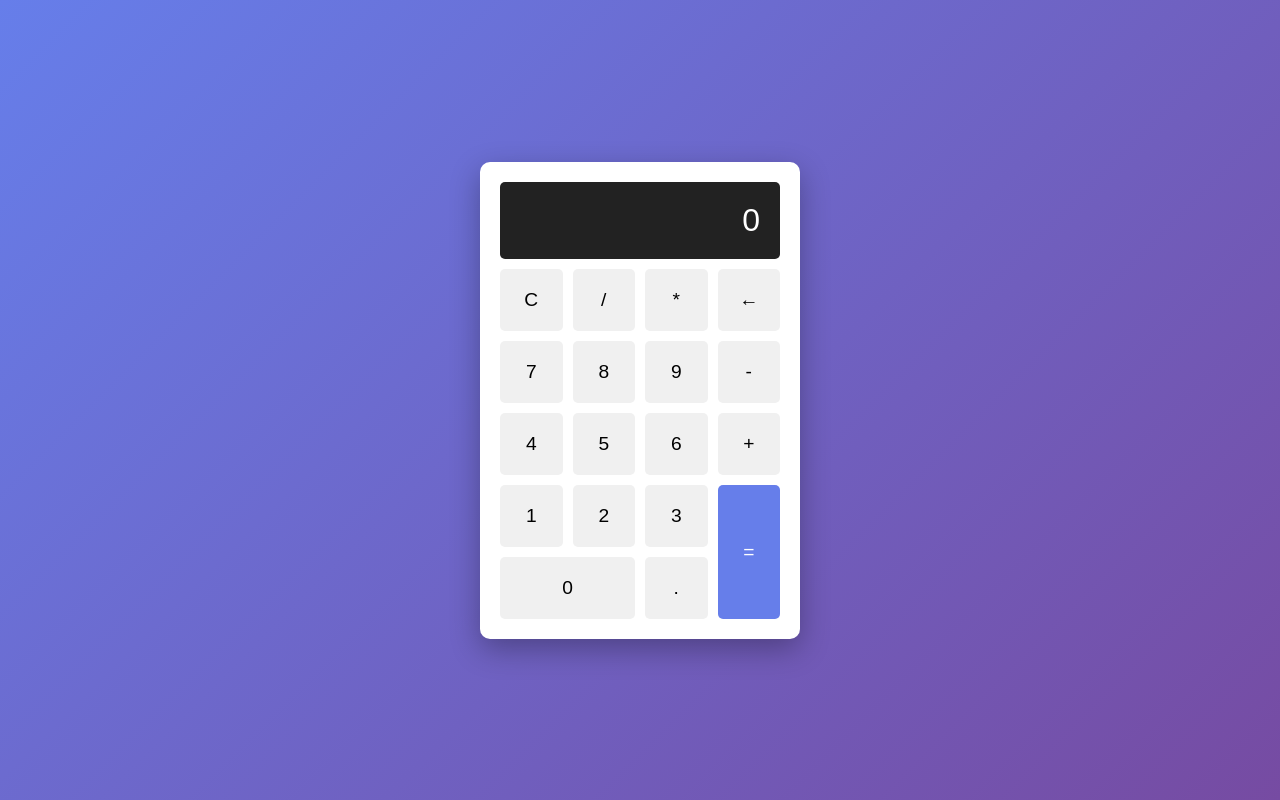
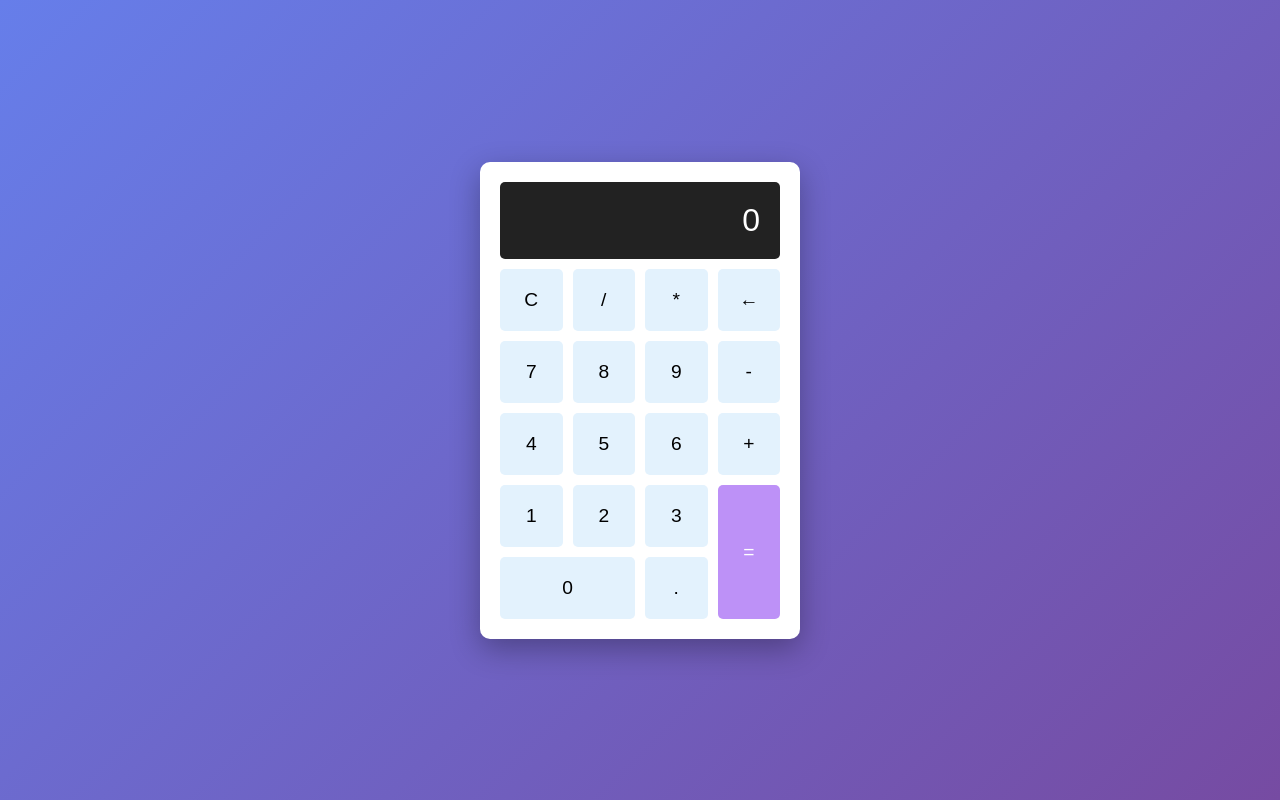
Before and after one commit to Ddddorothy/calculator, a plain HTML site: page index.html in a window 1280 px wide. Drawn offline with Linux system fonts and the light colour scheme.

Commit message:
Update button colors to blue theme

```diff
--- a/style.css
+++ b/style.css
@@ -43,7 +43,7 @@ button {
     padding: 20px;
     font-size: 1.2em;
     border: none;
-    background: #f0f0f0;
+    background: #e3f2fd;
     border-radius: 5px;
     cursor: pointer;
     transition: all 0.3s;
@@ -58,13 +58,13 @@ button:active {
 }
 
 .equals {
-    background: #667eea;
+    background: #bd91f7;
     color: white;
     grid-row: span 2;
 }
 
 .equals:hover {
-    background: #5568d3;
+    background: #ebb3e3;
 }
 
 .zero {
```
